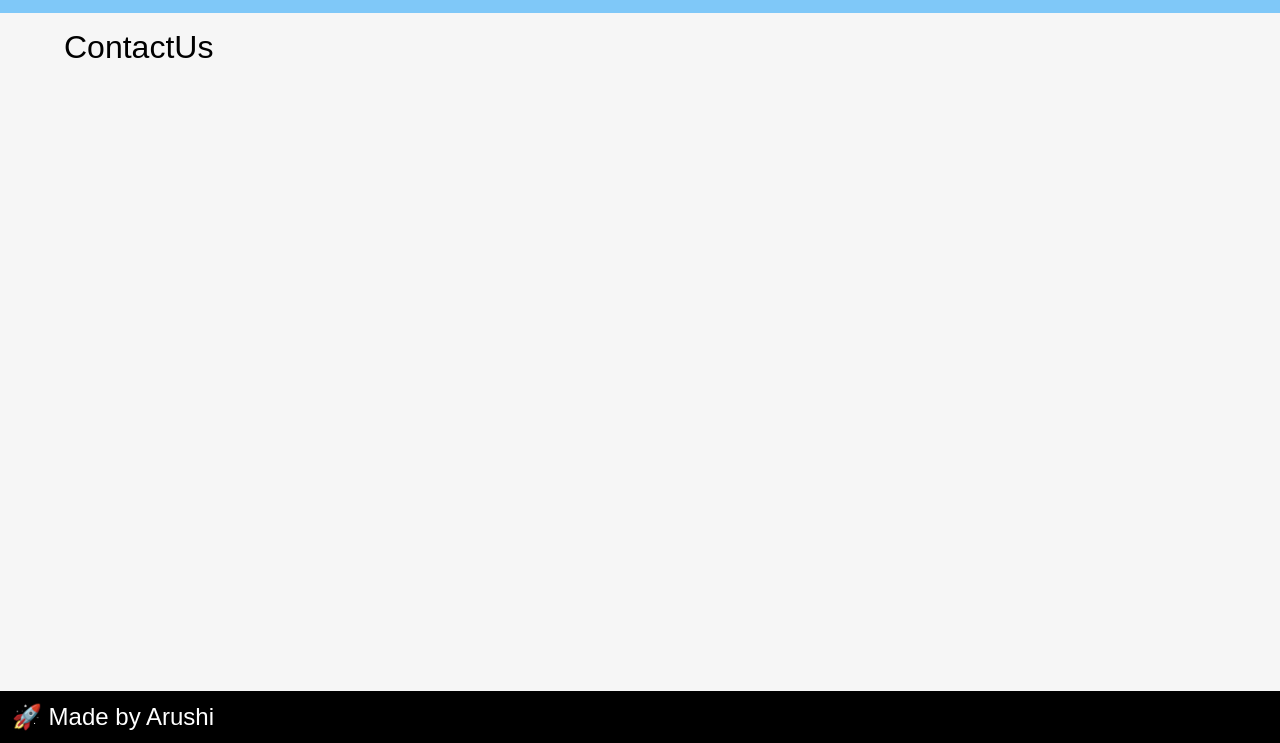
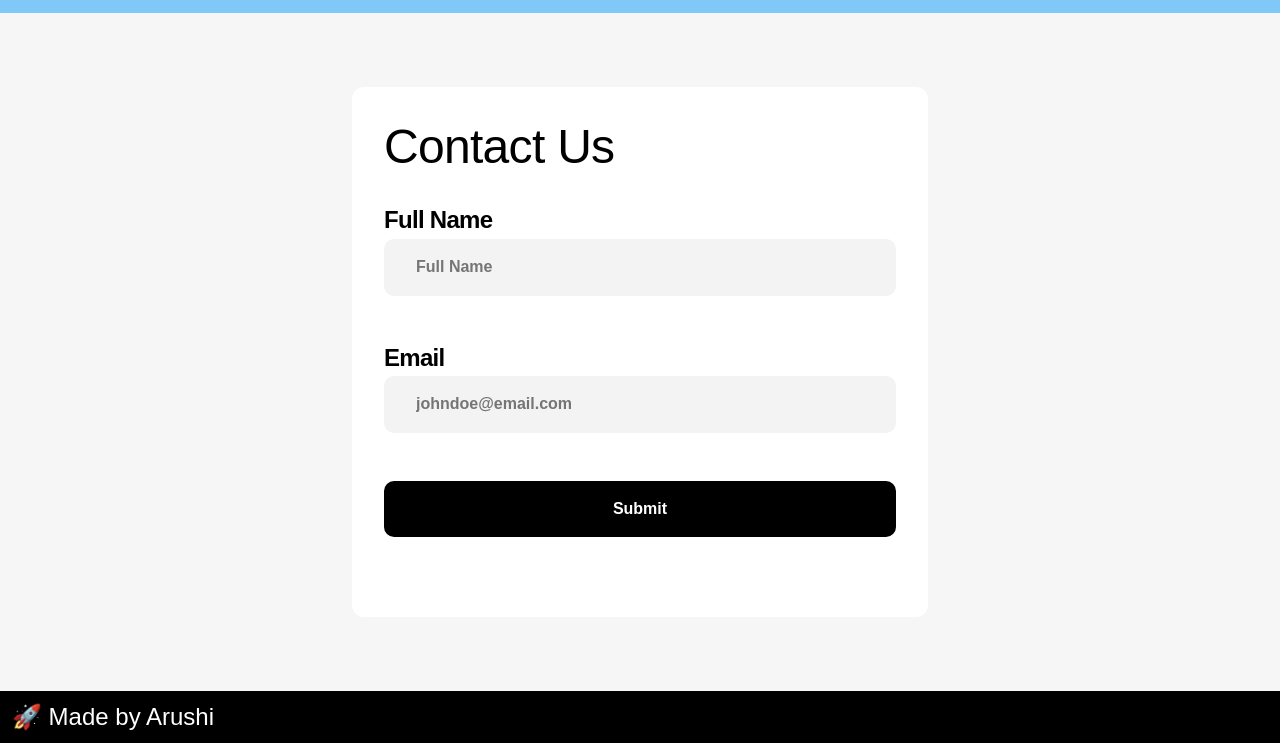
Before and after one commit to ayushpaharia/Daily-Journal, a React app in the folder client/: page /contact in a window 1280 px wide. Shown: the part 57-800 px from the top of the page. Built offline with nearby package versions, Linux system fonts and the light colour scheme; a web font is replaced by a local one.

Commit message:
contact us

```diff
--- a/client/src/components/ContactUs/ContactUs.css
+++ b/client/src/components/ContactUs/ContactUs.css
@@ -2,7 +2,60 @@
   flex-grow: 1;
   padding: 1rem 4rem;
   background-color: #f6f6f6;
+  display: flex;
+  justify-content: center;
 }
-.contactus > h1 {
-  font-weight: 300;
+
+.contactContainer {
+  display: flex;
+  justify-content: center;
+  align-items: center;
+  border-radius: 12px;
+  width: 50%;
 }
+
+#contactContainer-left {
+  display: flex;
+  flex-direction: column;
+  background-color: #fff;
+  border-radius: 12px;
+  width: 100%;
+  padding: 2rem;
+}
+
+#contactContainer-left > h1 {
+  color: #000;
+  font-size: 3rem;
+  font-weight: 200;
+  letter-spacing: -0.7px;
+  margin-bottom: 2rem;
+}
+#contactContainer-left > label {
+  color: #000;
+  font-size: 1.5rem;
+  font-weight: 900;
+  letter-spacing: -0.7px;
+  margin-bottom: 0.3rem;
+}
+#contactContainer-left > input {
+  color: #000;
+  margin-bottom: 3rem;
+  border: none;
+  background-color: #f3f3f3;
+  padding: 1.2rem 2rem;
+  font-size: 1rem;
+  font-weight: 700;
+  border-radius: 10px;
+}
+
+#contactContainer-left > button {
+  color: #000;
+  margin-bottom: 3rem;
+  border: none;
+  background-color: black;
+  color: white;
+  padding: 1.2rem 2rem;
+  font-size: 1rem;
+  font-weight: 900;
+  border-radius: 10px;
+}
--- a/client/src/components/ContactUs/ContactUs.js
+++ b/client/src/components/ContactUs/ContactUs.js
@@ -1,9 +1,47 @@
+import { useState } from "react";
 import "./ContactUs.css";
 
 function ContactUs() {
+  const [{ name, email }, setValue] = useState({ name: "", email: "" });
+  function handleInputChange(e) {
+    const { name, value } = e.target;
+    setValue((prevState) => ({ ...prevState, [name]: value }));
+  }
   return (
     <div style={{ flexGrow: 1 }} className="contactus">
-      <h1>ContactUs</h1>
+      <div className="contactContainer">
+        <div id="contactContainer-left">
+          <h1>Contact Us</h1>
+          <label htmlfor="name">Full Name</label>
+          <input
+            type="text"
+            name="name"
+            id="fullname"
+            placeholder="Full Name"
+            value={name}
+            onChange={handleInputChange}
+            required
+          />
+          <label htmlfor="email">Email</label>
+          <input
+            type="email"
+            name="email"
+            id="email"
+            placeholder="johndoe@email.com"
+            value={email}
+            onChange={handleInputChange}
+            required
+          />
+          <button
+            onClick={() => {
+              console.log("Submitted Form!", name, email);
+              setValue({ name: "", email: "" });
+            }}
+          >
+            Submit
+          </button>
+        </div>
+      </div>
     </div>
   );
 }
```
